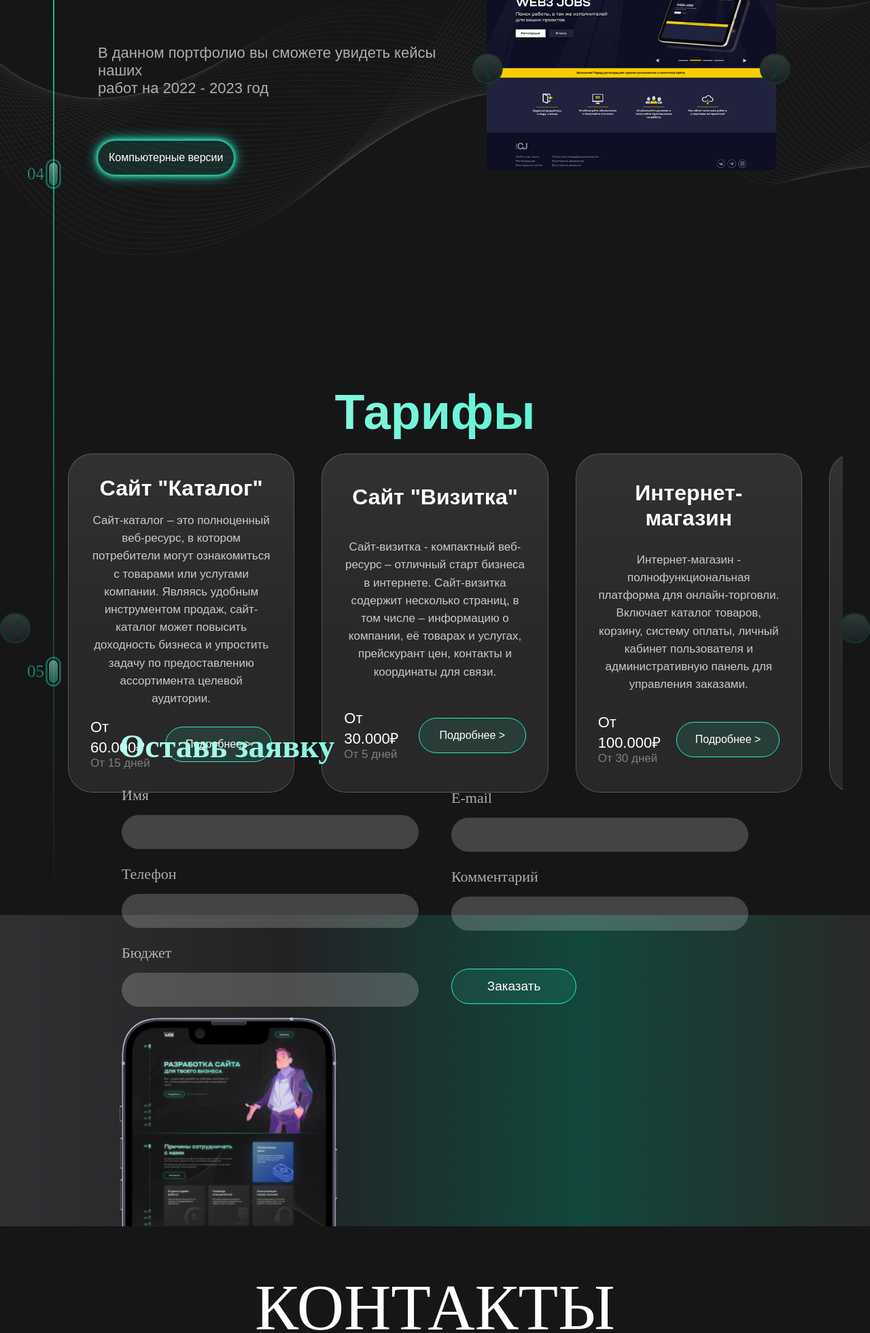
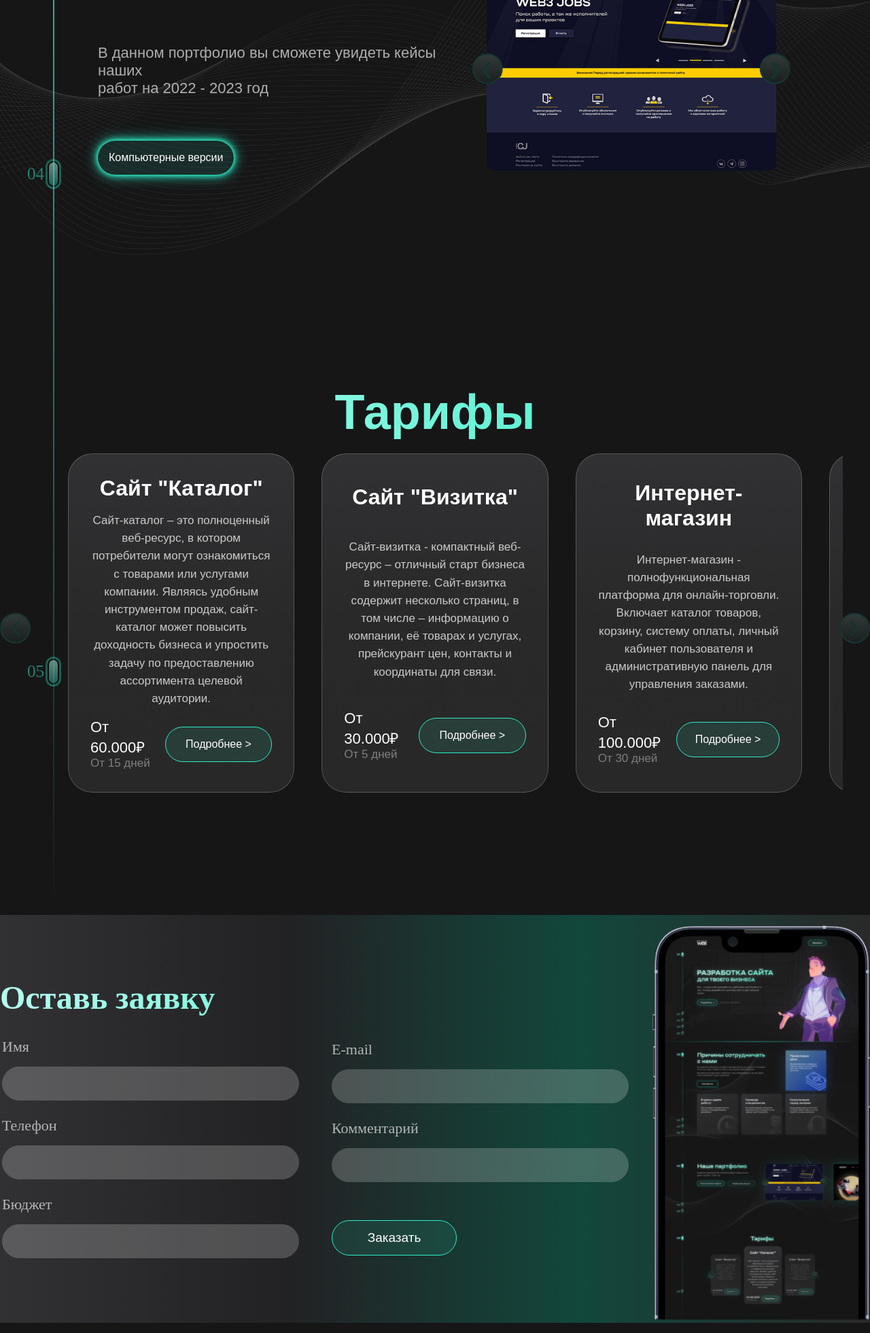
Before and after one commit to Umid085/stunning-octo-barnacle, a Django app: page / in a window 1280 px wide. Shown: the part 2299-4260 px from the top of the page at 68% size. Run offline with Django 5.2, Linux system fonts and the light colour scheme; some libraries are stand-ins or nearby versions; some web fonts are replaced.

Commit message:
final changes

```diff
--- a/static/styles/cards_section.css
+++ b/static/styles/cards_section.css
@@ -4,7 +4,7 @@
   font-family: Arial, Helvetica, sans-serif;
   position: relative;
   width: 100%;
-  height: 500rem;
+  height: auto;
 }
 
 .cards-container {
--- a/static/styles/style.css
+++ b/static/styles/style.css
@@ -689,7 +689,7 @@
 
 .form-section {
   width: auto;
-  height: 458px;
+  min-height: 458px;
   background: linear-gradient(to right, #313134, #222224, #12473C, #292929);
   display: flex;
   justify-content: center;
@@ -698,6 +698,14 @@
   font-family: "Ruberoid";
   position: relative;
   z-index: 1;
+}
+
+.form-section form {
+  display: flex;
+  justify-content: center;
+  align-items: center;
+  gap: 2rem;
+  width: 100%;
 }
 
 .form-left {
```
